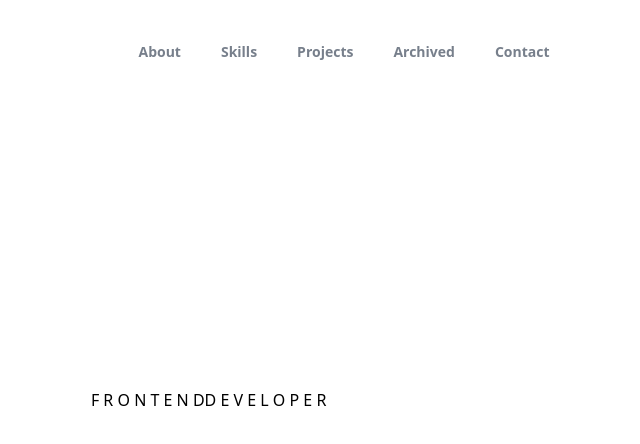
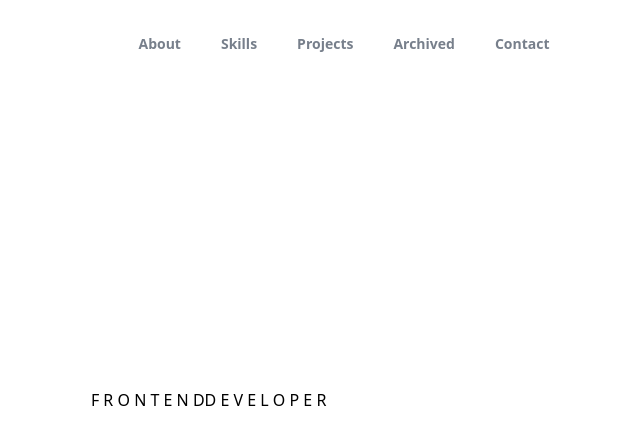
Before and after one commit to ryaand/portfolio, a Next.js app: page / in a window 1280 px wide. Shown: the top 444 px of the page, without its empty margins (296-936 px from the left). Built offline with nearby package versions, Linux system fonts and the light colour scheme.

Commit message:
style: change padding top navbar to 4

```diff
--- a/src/Components/Utilities/Navbar/index.js
+++ b/src/Components/Utilities/Navbar/index.js
@@ -29,7 +29,7 @@ const Navbar = () => {
             animate={{ opacity: 1 }}
             transition={{ duration: 0.8 }}
             className="fixed justify-between items-center w-full">
-            <div className="flex justify-center px-6 items-center w-full text-gray-600 text-[14px] pt-6">
+            <div className="flex justify-center px-6 items-center w-full text-gray-600 text-[14px] pt-4">
                 <div className={navbarClass}>
                     <div className="md:hidden font-extrabold">rianArchive</div>
                     <ul className="gap-10 justify-center font-semibold hidden md:flex">
@@ -56,7 +56,7 @@ const Navbar = () => {
                 animate={{ opacity: toggleNavbar ? 1 : 0, y: toggleNavbar ? 0 : -10 }}
                 transition={{ duration: 0.15 }}
                 className={toggleNavbar ? "md:hidden" : "hidden"}>
-                <div className="flex bg-zinc-400/20 backdrop-blur-md border-zinc-400 border shadow-lg m-6 rounded-2xl transition-all duration-300">
+                <div className="flex bg-zinc-400/20 backdrop-blur-sm border-zinc-400 border shadow-lg m-6 rounded-2xl">
                     <ul className="flex flex-col w-full gap-1 py-6 px-6 justify-center text-sm font-semibold">
                         <a href="#about">
                             <li className="opacity-75 hover:opacity-100 transition-all duration-150 hover:bg-zinc-300 py-2 px-4 rounded-xl">About</li>
```
